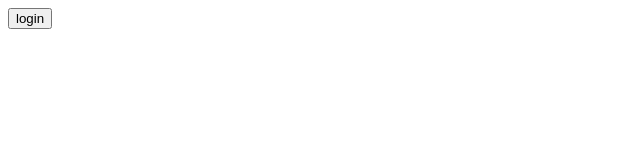
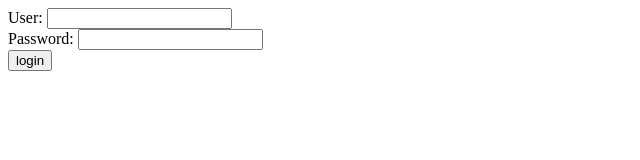
Before and after one commit to juananmp/filter2, a plain HTML site: page web/index.html in a window 1280 px wide. Shown: the whole page, without its empty margins (0-640 px from the left). Drawn offline with Linux system fonts and the light colour scheme.

Commit message:
añadi el user y el password al formulario

```diff
--- a/web/index.html
+++ b/web/index.html
@@ -12,7 +12,8 @@ and open the template in the editor.
     </head>
     <body>
       <form action="/filter2/Intermediario" >
-
+          User: <input type="text" name="user"><br>
+          Password: <input type="password" name="password"><br>
         <input type="submit" value="login" />
 
     </form>
```
